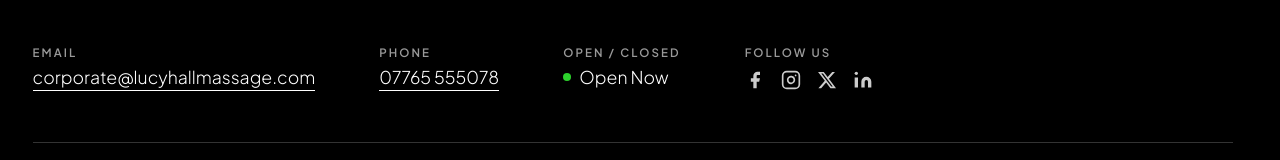
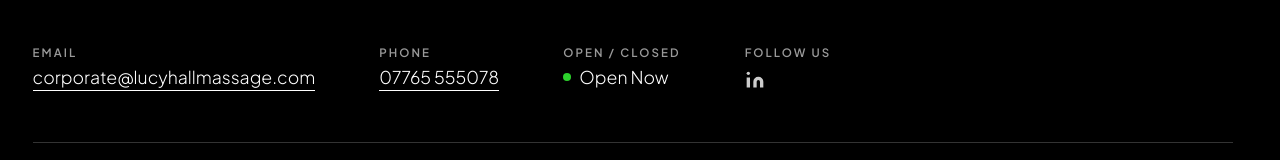
Before and after one commit to federationdesign-design/LHM, a Next.js app: page /corporate/contact in a window 1280 px wide. Shown: the part 365-525 px from the top of the page. Built offline with nearby package versions, Linux system fonts and the light colour scheme; no server answers.

Commit message:
corp contact: show only LinkedIn social icon (hide Facebook/Instagram/Twitter)

```diff
--- a/app/ContactClient.tsx
+++ b/app/ContactClient.tsx
@@ -324,7 +324,7 @@ export default function ContactClient({ variant = 'private' }: ContactClientProp
                       { href: 'https://www.instagram.com/lucyhallmassage/', label: 'Instagram', icon: <svg viewBox="0 0 24 24" fill="none" stroke="#ffffff" strokeWidth="2" strokeLinecap="round" strokeLinejoin="round" style={{ width: 20, height: 20 }}><rect x="2" y="2" width="20" height="20" rx="5" ry="5"/><path d="M16 11.37A4 4 0 1 1 12.63 8 4 4 0 0 1 16 11.37z"/><line x1="17.5" y1="6.5" x2="17.51" y2="6.5"/></svg> },
                       { href: 'https://twitter.com/lucyhallmassage', label: 'X / Twitter', icon: <svg viewBox="0 0 24 24" fill="#ffffff" style={{ width: 20, height: 20 }}><path d="M18.244 2.25h3.308l-7.227 8.26 8.502 11.24H16.17l-5.214-6.817L4.99 21.75H1.68l7.73-8.835L1.254 2.25H8.08l4.713 6.231zm-1.161 17.52h1.833L7.084 4.126H5.117z"/></svg> },
                       { href: 'https://www.linkedin.com/in/lucy-hall-47369141/', label: 'LinkedIn', icon: <svg viewBox="0 0 24 24" fill="#ffffff" style={{ width: 20, height: 20 }}><path d="M16 8a6 6 0 0 1 6 6v7h-4v-7a2 2 0 0 0-2-2 2 2 0 0 0-2 2v7h-4v-7a6 6 0 0 1 6-6z"/><rect x="2" y="9" width="4" height="12"/><circle cx="4" cy="4" r="2"/></svg> },
-                    ].map(({ href, label, icon }) => (
+                    ].filter(({ label }) => variant !== 'corporate' || label === 'LinkedIn').map(({ href, label, icon }) => (
                       <a key={label} href={href} target="_blank" rel="noopener noreferrer" aria-label={label} style={{ opacity: 0.8, transition: 'opacity 0.2s' }} onMouseEnter={e => (e.currentTarget.style.opacity = '1')} onMouseLeave={e => (e.currentTarget.style.opacity = '0.8')}>{icon}</a>
                     ))}
                   </div>
```
